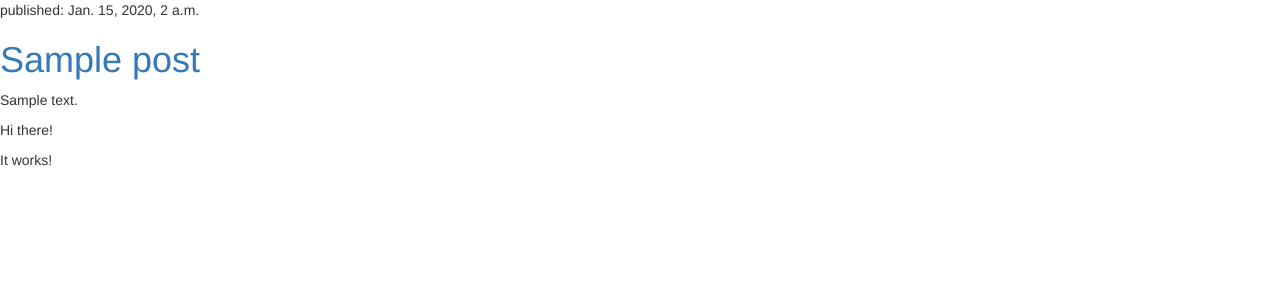
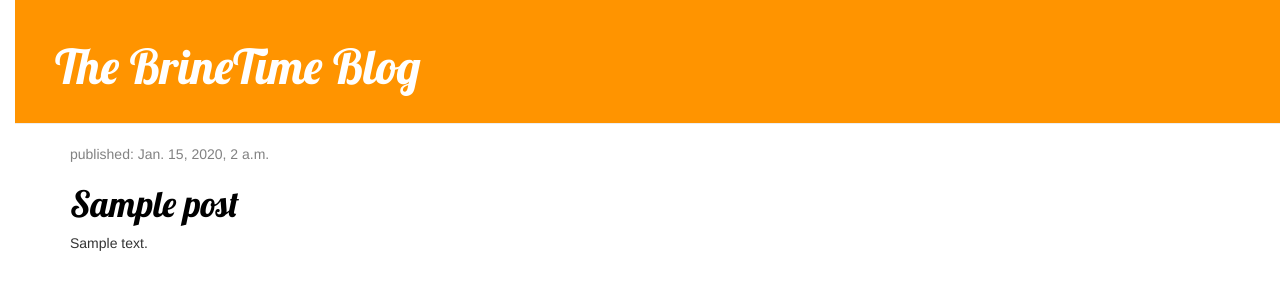
Before and after one commit to Aiden-Brine/my-first-blog, a Django app: template mysite/blog/templates/blog/post_list.html in a window 1280 px wide. Shown: the top 300 px of the page. Run offline with Django 3.2, Linux system fonts and the light colour scheme; the template is opened without the code that fills it: values that come from a table or form of the project are taken from there, others are empty; tables that the repository leaves empty hold one stand-in row (values such as "Sample post"); some libraries are stand-ins or nearby versions.

Commit message:
Added some changes to the CSS and HTML file to make the blog look nice

```diff
--- /dev/null
+++ b/mysite/blog/static/css/blog.css
@@ -0,0 +1,55 @@
+h1 a {
+    color: #FCA205;
+    font-family: 'Lobster';
+}
+
+body {
+    padding-left: 15px;
+}
+
+.page-header {
+    background-color: #ff9400;
+    margin-top: 0;
+    padding: 20px 20px 20px 40px;
+}
+
+.page-header h1, .page-header h1 a, .page-header h1 a:visited, .page-header h1 a:active {
+    color: #ffffff;
+    font-size: 36pt;
+    text-decoration: none;
+}
+
+.content {
+    margin-left: 40px;
+}
+
+h1, h2, h3, h4 {
+    font-family: 'Lobster', cursive;
+}
+
+.date {
+    color: #828282;
+}
+
+.save {
+    float: right;
+}
+
+.post-form textarea, .post-form input {
+    width: 100%;
+}
+
+.top-menu, .top-menu:hover, .top-menu:visited {
+    color: #ffffff;
+    float: right;
+    font-size: 26pt;
+    margin-right: 20px;
+}
+
+.post {
+    margin-bottom: 70px;
+}
+
+.post h1 a, .post h1 a:visited {
+    color: #000000;
+}
--- a/mysite/blog/templates/blog/post_list.html
+++ b/mysite/blog/templates/blog/post_list.html
@@ -1,18 +1,31 @@
+{% load staticfiles %}
+
 <html>
     <head>
         <title>Aiden's Blog</title>
         <link rel="stylesheet" href="//maxcdn.bootstrapcdn.com/bootstrap/3.2.0/css/bootstrap.min.css">
         <link rel="stylesheet" href="//maxcdn.bootstrapcdn.com/bootstrap/3.2.0/css/bootstrap-theme.min.css">
+        <link href="//fonts.googleapis.com/css?family=Lobster&subset=latin,latin-ext" rel="stylesheet" type="text/css">
+        <link rel = "stylesheet" href="{% static 'css/blog.css' %}">
     </head>
     <body>
-        {% for post in posts %}
-            <div>
-                <p>published: {{ post.published_date}}</p>
-                <h1><a href="">{{ post.title }}</a></h1>
-                <p>{{ post.text|linebreaksbr }}</p>
+        <div class="page-header">
+            <h1><a href="/">The BrineTime Blog</a></h1>
+        </div>
+        <div class="content container">
+            <div class="row">
+                <div class="col-md-8">
+                    {% for post in posts %}
+                        <div class="post">
+                            <div class="date">
+                                <p>published: {{ post.published_date }}</p>
+                            </div>
+                            <h1><a href="">{{ post.title }}</a></h1>
+                            <p>{{ post.text|linebreaksbr }}</p>
+                            </div>
+                    {% endfor %}
+                </div>
             </div>
-        {% endfor %}
-        <p>Hi there!</p>
-        <p>It works!</p>
+        </div>
     </body>
 </html>
```
